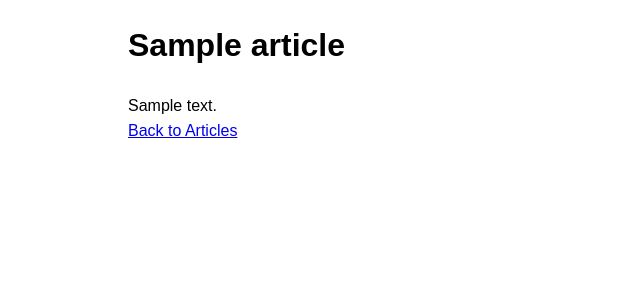
After one commit to hmdmsd/imtnews, a Symfony app: template templates/reporter_article_detail.html.twig in a window 1280 px wide. The commit adds this page. Shown: the top 300 px of the page, without its empty margins (0-640 px from the left). Run offline with Twig, Linux system fonts and the light colour scheme; the template is opened without the code that fills it: most values are stand-ins (such as "Sample title", 1, 10 or a date in 2020); some libraries are stand-ins or nearby versions.

Commit message:
nhar lahad

```diff
--- a/config/routes.yaml
+++ b/config/routes.yaml
@@ -19,3 +19,8 @@ article_detail:
   controller: App\Controller\ArticleController::show
   requirements:
     articleId: '\d+'   # Ensure articleId is a number
+
+add_article:
+    path: /article/add
+    controller: App\Controller\ArticleController::add
+    methods: [GET, POST]
--- a/src/Controller/ReporterController.php
+++ b/src/Controller/ReporterController.php
@@ -11,7 +11,7 @@ use App\Entity\Reporter;
 
 class ReporterController extends AbstractController
 {
-    public function index(EntityManagerInterface $entityManager): Response
+    public function index(EntityManagerInterface $entityManager,ArticleRepository $articleRepository): Response
     {
         // Assuming you have a method in ArticleRepository to fetch articles by reporter
         $reporterId = 1;
@@ -19,7 +19,8 @@ class ReporterController extends AbstractController
         $articles = $articleRepository->findByReporter($reporter); // You need to implement this method in ArticleRepository
 
         // Render the view and pass articles data to it
-        return $this->render('reporter/reporter_profile.html.twig', [
+        return $this->render('reporter_profile.html.twig', [
+            'reporter' => $reporter,
             'articles' => $articles,
         ]);
     }
--- a/src/Entity/User.php
+++ b/src/Entity/User.php
@@ -11,8 +11,8 @@ use Symfony\UX\Turbo\Attribute\Broadcast;
 #[ORM\Entity(repositoryClass: UserRepository::class)]
 #[Broadcast]
 #[ORM\InheritanceType('SINGLE_TABLE')]
-#[ORM\DiscriminatorColumn(name: 'discr', type: 'string')]
-#[ORM\DiscriminatorMap(['user' => User::class, 'admin' => Admin::class, 'reporter' => Reporter::class])]
+#[ORM\DiscriminatorColumn(name: 'user_role', type: 'string')]
+#[ORM\DiscriminatorMap(['user' => User::class, 'admin' => Admin::class, 'Reporter' => Reporter::class])]
 
 class User
 {
@@ -34,6 +34,7 @@ class User
     private ?string $password = null;
 
     #[ORM\ManyToMany(targetEntity: Role::class, inversedBy: 'users')]
+    #[ORM\JoinTable(name:"user_role")]
     private Collection $roles;
 
     public function __construct()
--- a/src/Repository/ArticleRepository.php
+++ b/src/Repository/ArticleRepository.php
@@ -3,6 +3,7 @@
 namespace App\Repository;
 
 use App\Entity\Article;
+use App\Entity\Reporter;
 use Doctrine\Bundle\DoctrineBundle\Repository\ServiceEntityRepository;
 use Doctrine\Persistence\ManagerRegistry;
 
@@ -26,7 +27,6 @@ class ArticleRepository extends ServiceEntityRepository
         return $this->createQueryBuilder('a')
             ->andWhere('a.reporter = :reporter')
             ->setParameter('reporter', $reporter)
-            ->orderBy('a.createdAt', 'DESC') // You can adjust the sorting as needed
             ->getQuery()
             ->getResult();
     }
--- /dev/null
+++ b/templates/reporter_article_detail.html.twig
@@ -0,0 +1,39 @@
+{# article_detail.html.twig #}
+
+<!DOCTYPE html>
+<html>
+<head>
+    <meta charset="UTF-8">
+    <title>{{ article.title }}</title>
+    <style>
+        /* Add your CSS styles here */
+        /* This is just a simple example, adjust styles as needed */
+        body {
+            font-family: Arial, sans-serif;
+            line-height: 1.6;
+            margin: 0;
+            padding: 0;
+        }
+        .container {
+            width: 80%;
+            margin: auto;
+            padding: 20px;
+        }
+        h1 {
+            margin-top: 0;
+        }
+        .content {
+            margin-top: 20px;
+        }
+    </style>
+</head>
+<body>
+    <div class="container">
+        <h1>{{ article.title }}</h1>
+        <div class="content">
+            {{ article.content | raw }} {# Assuming article content is HTML, use | raw to output it as HTML #}
+        </div>
+        <a href="{{ path('articles') }}">Back to Articles</a>
+    </div>
+</body>
+</html>
```
Also changed, not shown: src/Controller/ArticleController.php (+45 -0 lines), src/Form/ArticleType.php (added, +34 -0 lines), templates/add_article_form.html.twig (added, +14 -0 lines), templates/reporter_profile.html.twig (+9 -3 lines).
